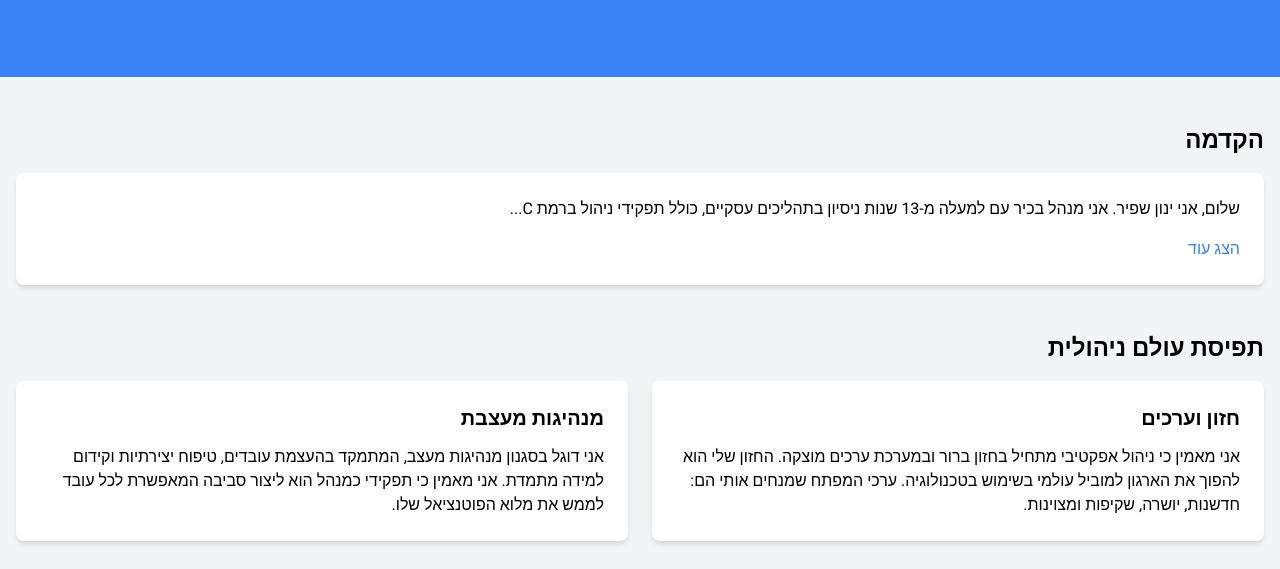
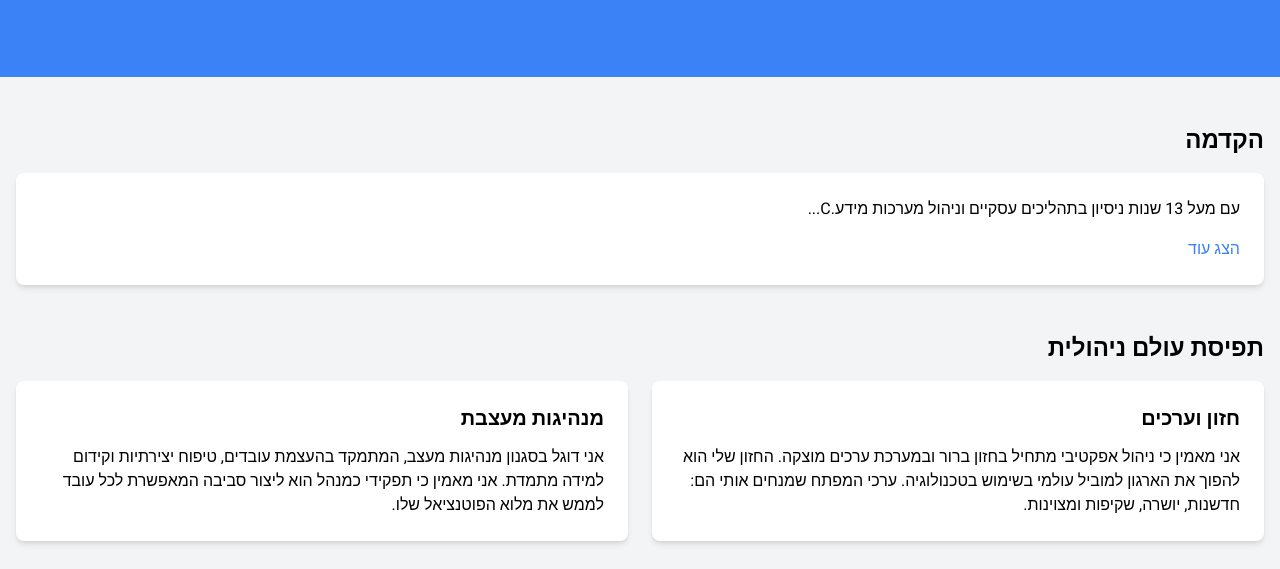
Before and after one commit to Nonis1/PersonalWP, a plain HTML site: page index.html in a window 1280 px wide. Shown: the part 231-800 px from the top of the page. Drawn offline with nearby package versions, Linux system fonts and the light colour scheme.

Commit message:
Update index.html

```diff
--- a/index.html
+++ b/index.html
@@ -36,8 +36,8 @@
         <section id="intro" class="mb-12">
             <h3 class="text-2xl font-bold mb-4">הקדמה</h3>
             <div class="bg-white rounded-lg shadow-md p-6" x-data="{ expanded: false }">
-                <p class="mb-4" x-show="!expanded">שלום, אני ינון שפיר. אני מנהל בכיר עם למעלה מ-13 שנות ניסיון בתהליכים עסקיים, כולל תפקידי ניהול ברמת C...</p>
-                <p class="mb-4" x-show="expanded">שלום, אני ינון שפיר. אני מנהל בכיר עם למעלה מ-13 שנות ניסיון בתהליכים עסקיים, כולל תפקידי ניהול ברמת C. יש לי מומחיות נרחבת בטכנולוגיית מידע (בעיקר SAP) וניהול תפעול. הרקע שלי בתכנון אסטרטגי, תכנון, פיתוח ויישום של מערכות מידע ארגוניות ויישומים עסקיים ממצב אותי כמועמד חזק לתפקידי מנהיגות.</p>
+                <p class="mb-4" x-show="!expanded">עם מעל 13 שנות ניסיון בתהליכים עסקיים וניהול מערכות מידע.C...</p>
+                <p class="mb-4" x-show="expanded"> עם מעל 13 שנות ניסיון בתהליכים עסקיים וניהול מערכות מידע, אני מתמחה ב-SAP ותפעול. בעל תואר שני בלוגיסטיקה מאוניברסיטת בר אילן ותואר ראשון בהנדסת תעשייה וניהול מהמכללה האקדמית רופין. ניהלתי צוותים ופרויקטים מורכבים תוך שימוש בטכנולוגיות מתקדמות ומתודולוגיות LEAN. הובלתי פרויקטים חדשניים כמו Proof of Concept עם Azure Cognitive Search ו-OpenAI API, במטרה לשפר תהליכים עסקיים. יכולותיי בניהול, יצירתיות וחדשנות מסייעות לי להניע יוזמות ולהשיג יעדים עסקיים, תוך הקפדה על עבודה משותפת והקשבה לצרכי הארגון.</p>
                 <button @click="expanded = !expanded" class="text-blue-500 hover:text-blue-700" x-text="expanded ? 'הצג פחות' : 'הצג עוד'"></button>
             </div>
         </section>
```
